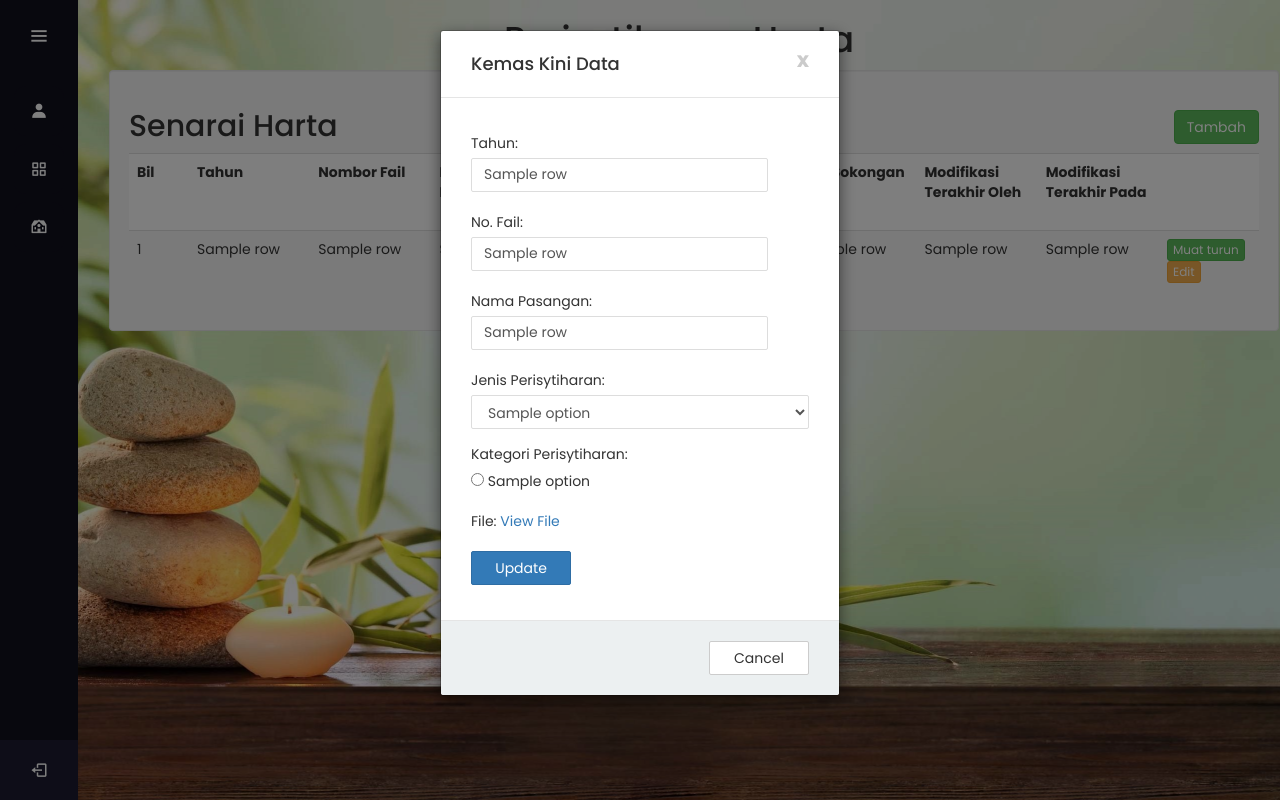
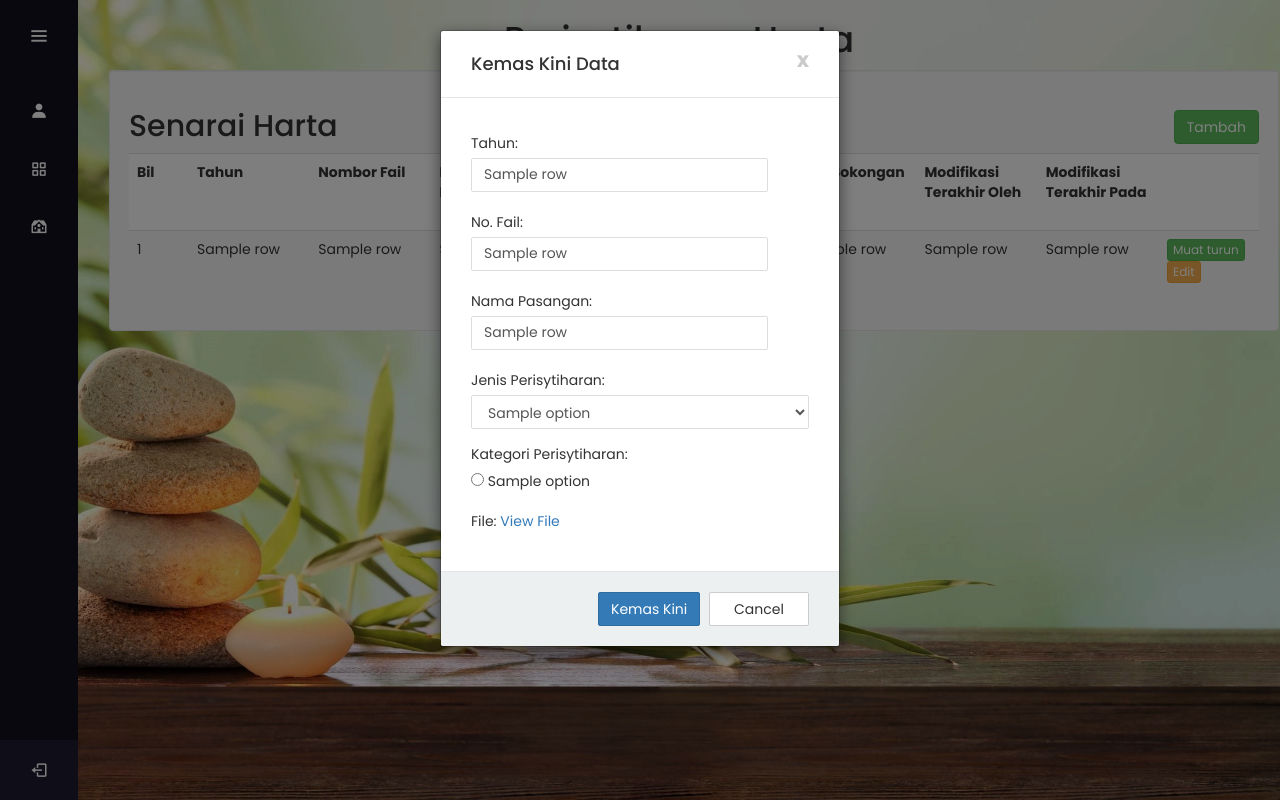
Before and after one commit to ImanZulhakim/ProjectHartaDeclaration_Secure, a Flask app: template templates/harta_user.html in a window 1280 px wide, after a click on "Edit". Run offline with Flask 3, Linux system fonts and the light colour scheme; the template is opened without the code that fills it: most values are stand-ins (such as "Sample title", 1, 10 or a date in 2020); some libraries are stand-ins or nearby versions.

Commit message:
adjusting some buttons

```diff
--- a/templates/harta_user.html
+++ b/templates/harta_user.html
@@ -112,14 +112,12 @@
                             <input id="file" name="file" type="file" required
                                    onchange="updateViewFileLink()"/>
                         </div>
-                        <div class="form-group">
-                            <button class="btn btn-primary" type="button" data-toggle="modal"  onclick="validateAndPreview()">
-                            Preview Rekod
-                        </button>
-                        </div>
                     </form>
                 </div>
                 <div class="modal-footer">
+                    <button class="btn btn-primary" type="button" data-toggle="modal"  onclick="validateAndPreview()">
+                            Preview Rekod
+                        </button>
                     <button type="button" class="btn btn-default" data-dismiss="modal">Batal
                     </button>
                 </div>
@@ -190,13 +188,10 @@
                                 <label for="draft_file">File:</label>
                                 <a href="#" id="draft_file" target="_blank">View File</a>
                             </div>
-
-                            <div class="form-group">
-                                <button class="btn btn-primary" type="submit">Update</button>
-                            </div>
                         </form>
                     </div>
                     <div class="modal-footer">
+                        <button class="btn btn-primary" type="submit">Kemas Kini</button>
                         <button type="button" class="btn btn-default" data-dismiss="modal">Cancel
                         </button>
                     </div>
```
Also changed, not shown: templates/harta_admin.html (+4 -6 lines), templates/user.html (+4 -7 lines).
